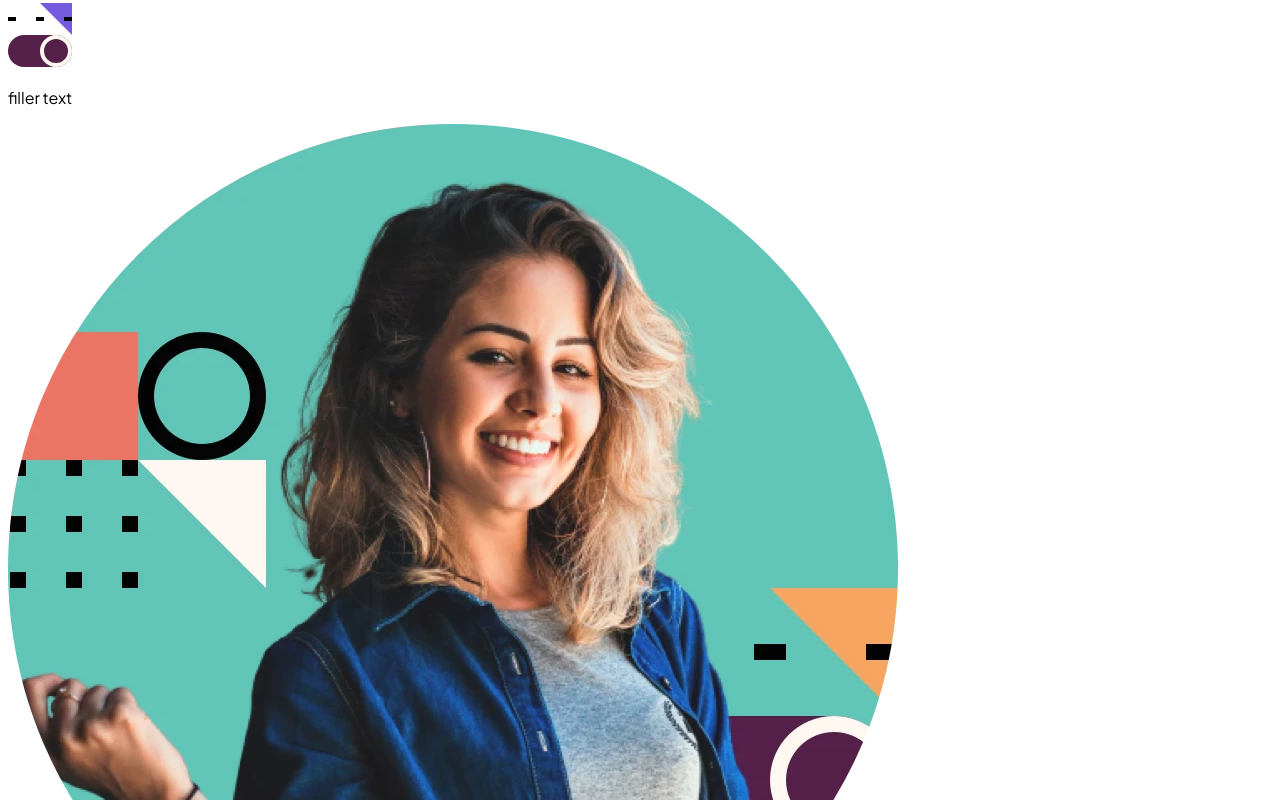
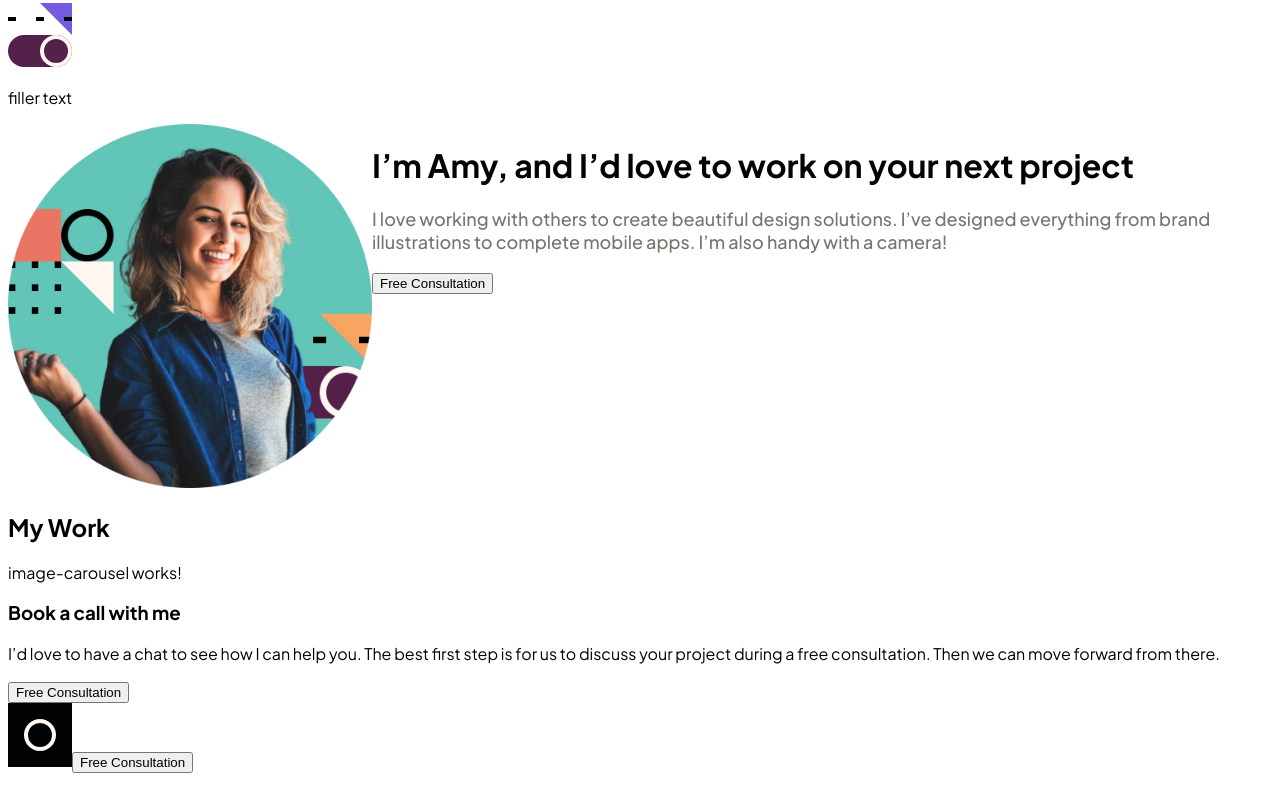
Before and after one commit to Ramaj57/single-page-design-portfolio, an Angular app in the folder single-page-design-portfolio/: page / in a window 1280 px wide. Shown: the part 800-1600 px from the top of the page. Built offline with nearby package versions, Linux system fonts and the light colour scheme.

Commit message:
all markup and minimal css for resume-card component

```diff
--- a/single-page-design-portfolio/src/app/resume-card/resume-card.component.css
+++ b/single-page-design-portfolio/src/app/resume-card/resume-card.component.css
@@ -0,0 +1,47 @@
+img{
+    height:18.75rem;
+    width:18.75rem;
+}
+
+h1{
+    color:var(--head-text1);
+    font-weight: 700;
+    font-size: 1.625rem;
+}
+
+p{
+    color:var(--para-text2);
+    font-weight: 500;
+    font-size: 1rem;
+}
+
+@media (width >= 768px){
+.card-container{
+    display:flex;
+}
+
+img{
+    height:22.75rem;
+    width:22.75rem;
+}
+
+h1{
+    font-size: 2rem;
+}
+
+p{
+    font-size: 1.125rem;
+}
+}
+
+@media (width >= 1440px){
+    img{
+        height:27.8rem;
+        width:27.8rem;
+    }
+
+    h1{
+        font-size: 2.5rem;
+    }
+
+}
--- a/single-page-design-portfolio/src/app/resume-card/resume-card.component.html
+++ b/single-page-design-portfolio/src/app/resume-card/resume-card.component.html
@@ -1,4 +1,14 @@
-<img src="/assets/image-amy.webp" alt="">
-<h1>I’m Amy, and I’d love to work on your next project</h1>
-<p>I love working with others to create beautiful design solutions. I’ve designed everything from brand illustrations to complete mobile apps. I’m also handy with a camera!</p>
-<app-consultation-btn/>
+<div class="card-container">
+  <div class="image">
+    <img src="/assets/image-amy.webp" alt="" />
+  </div>
+  <div class="card-content">
+    <h1>I’m Amy, and I’d love to work on your next project</h1>
+    <p>
+      I love working with others to create beautiful design solutions. I’ve
+      designed everything from brand illustrations to complete mobile apps. I’m
+      also handy with a camera!
+    </p>
+    <app-consultation-btn />
+  </div>
+</div>
```
